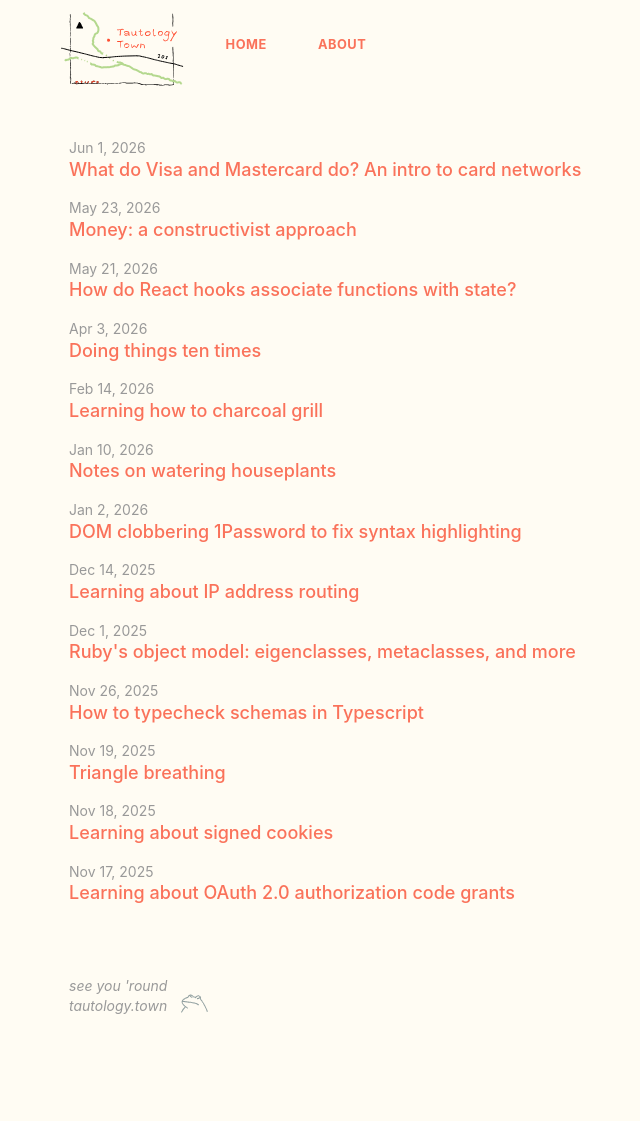
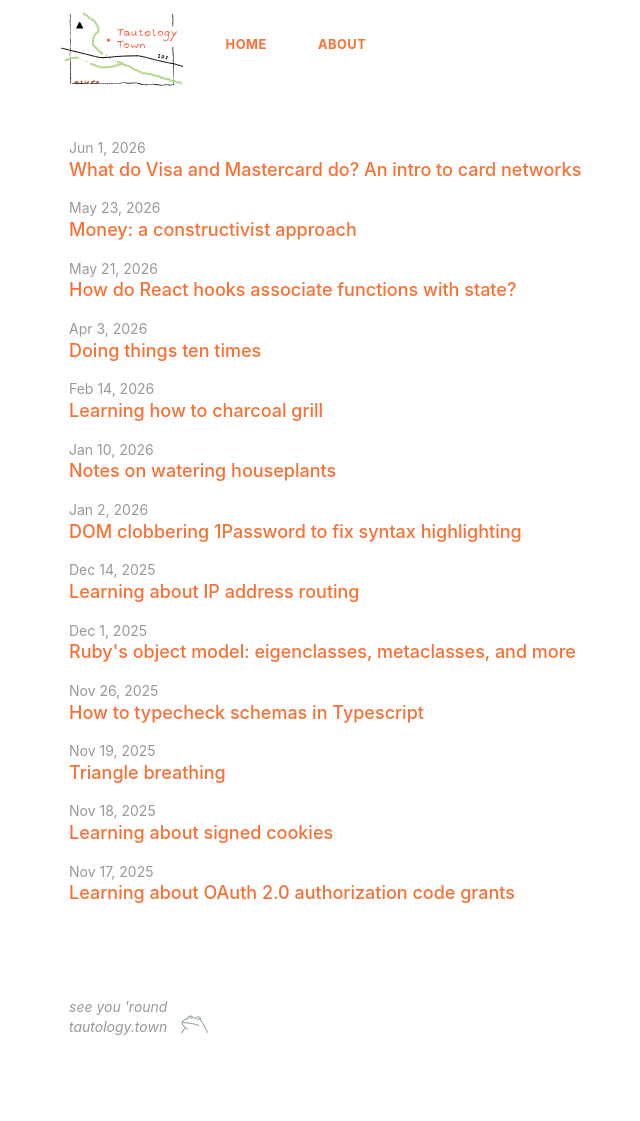
Before and after one commit to themichaelyang/tautology.town, a Jekyll site: the page built from index.html, in a window 1280 px wide. Shown: the whole page, without its empty margins (235-875 px from the left). Built offline with Jekyll 4.4.1, drawn with Linux system fonts in a browser that asks for light colours; before the commit the page ends 1100 px from its top, so only the background shows below that.

Commit message:
revert to white and adjust red orange

```diff
--- a/_sass/_base.scss
+++ b/_sass/_base.scss
@@ -31,10 +31,12 @@ $solarized-cyan:    #2aa198;
 $solarized-green:   #859900;
 
 // Light theme (standard with Solarized code)
-$light-bg: rgba(#FFFAEB, 0.6);
+/* $light-bg: rgba(#FFFAEB, 0.6); */
+$light-bg: white;
 $light-text: black;
 $light-text-secondary: #999;
-$light-link: oklch(0.6657 0.2066 31.83 / 0.82);
+$light-link: oklch(0.6657 0.2066 39.22 / 0.85);
+/* $light-link: #2a7ae2; */
 $light-code-bg: $solarized-base3;
 
 // Dark theme (Solarized Dark)
--- a/_sass/_main.scss
+++ b/_sass/_main.scss
@@ -93,7 +93,7 @@ hr {
 
 footer {
   @extend %container--centered;
-  padding-top: $navbar-height;
+  padding-top: $navbar-height * 1.5;
   padding-bottom: 6vh;
   font-size: $small-font-size;
   color: var(--text-color-secondary);
```
